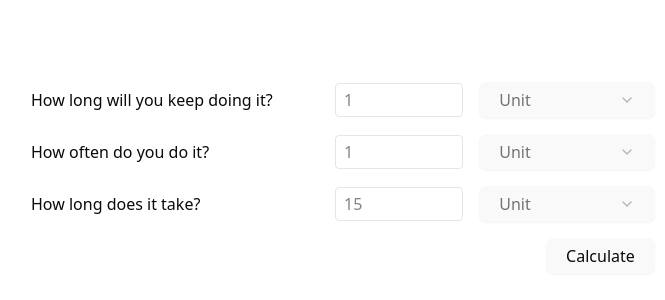
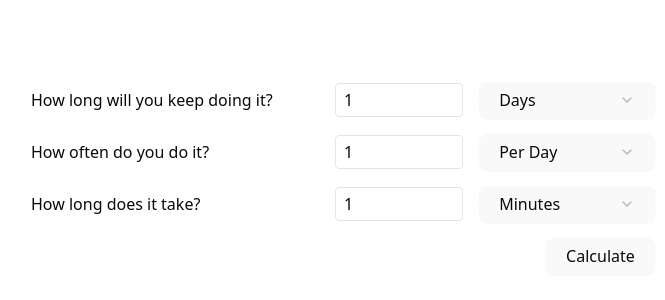
Before and after one commit to szymanskir/is-it-worth-the-time-app, a React (Vite) app: page / in a window 1280 px wide. Shown: the part 214-514 px from the top of the page, without its empty margins (297-962 px from the left). Built offline with nearby package versions, Linux system fonts and the light colour scheme.

Commit message:
chore: configure first tests

```diff
--- a/src/App.tsx
+++ b/src/App.tsx
@@ -1,5 +1,5 @@
 import './App.css'
-import Calculator from './components/Calculator'
+import Calculator from './calculator/Calculator'
 
 function App() {
 
--- /dev/null
+++ b/src/calculator/Calculator.tsx
@@ -0,0 +1,117 @@
+import { useState } from "react";
+import { Button } from "../components/ui/button";
+import { Select, SelectContent, SelectItem, SelectTrigger, SelectValue } from "../components/ui/select";
+import { TimeCalculationInput, HorizonUnit, FrequencyUnit, TaskDurationUnit } from "./TimeCalculationInput";
+
+function Calculator() {
+  const [timeCalculationInput, setTimeCalculationInput] = useState<TimeCalculationInput>({
+    horizonValue: 1,
+    horizonUnit: HorizonUnit.Days,
+    frequencyValue: 1,
+    frequencyUnit: FrequencyUnit.PerDay,
+    taskDuration: 1,
+    taskDurationUnit: TaskDurationUnit.Minutes,
+  });
+
+  const handleInputChange = (field: keyof TimeCalculationInput, value: string | number) => {
+    setTimeCalculationInput((prev) => ({
+      ...prev,
+      [field]: value,
+    }));
+  };
+
+  const handleSubmit = () => {
+    console.log("TimeCalculationInput:", timeCalculationInput);
+  };
+
+  return (
+    <div className="calculator">
+      <div className="input-group flex justify-items-start items-center gap-4 mb-4">
+        <label htmlFor="horizon-value" className="w-2xs text-left">How long will you keep doing it?</label>
+        <input
+          id="horizon-value"
+          type="number"
+          min="1"
+          placeholder="1"
+          className="input border rounded px-2 py-1 w-32"
+          value={timeCalculationInput.horizonValue}
+          onChange={(e) => handleInputChange("horizonValue", e.target.value)}
+        />
+        <Select
+          onValueChange={(value) => handleInputChange("horizonUnit", value as HorizonUnit)}
+          value={timeCalculationInput.horizonUnit}
+        >
+          <SelectTrigger className="w-44 border rounded px-2 py-1">
+            <SelectValue placeholder="Unit" />
+          </SelectTrigger>
+          <SelectContent>
+            <SelectItem value={HorizonUnit.Days}>Days</SelectItem>
+            <SelectItem value={HorizonUnit.Weeks}>Weeks</SelectItem>
+            <SelectItem value={HorizonUnit.Months}>Months</SelectItem>
+            <SelectItem value={HorizonUnit.Years}>Years</SelectItem>
+          </SelectContent>
+        </Select>
+      </div>
+
+      <div className="input-group flex justify-items-start items-center gap-4 mb-4">
+        <label htmlFor="frequency-value" className="w-2xs text-left">How often do you do it?</label>
+        <input
+          id="frequency-value"
+          type="number"
+          min="1"
+          placeholder="1"
+          className="input border rounded px-2 py-1 w-32"
+          value={timeCalculationInput.frequencyValue}
+          onChange={(e) => handleInputChange("frequencyValue", e.target.value)}
+        />
+        <Select
+          onValueChange={(value) => handleInputChange("frequencyUnit", value as FrequencyUnit)}
+          value={timeCalculationInput.frequencyUnit}
+        >
+          <SelectTrigger className="w-44 border rounded px-2 py-1">
+            <SelectValue placeholder="Unit" />
+          </SelectTrigger>
+          <SelectContent>
+            <SelectItem value={FrequencyUnit.PerDay}>Per Day</SelectItem>
+            <SelectItem value={FrequencyUnit.PerWeek}>Per Week</SelectItem>
+            <SelectItem value={FrequencyUnit.PerMonth}>Per Month</SelectItem>
+            <SelectItem value={FrequencyUnit.PerYear}>Per Year</SelectItem>
+          </SelectContent>
+        </Select>
+      </div>
+
+      <div className="input-group flex items-center gap-4 mb-4">
+        <label htmlFor="task-duration" className="w-2xs text-left">How long does it take?</label>
+        <input
+          id="task-duration"
+          type="number"
+          min="1"
+          placeholder="15"
+          className="input border rounded px-2 py-1 w-32"
+          value={timeCalculationInput.taskDuration}
+          onChange={(e) => handleInputChange("taskDuration", e.target.value)}
+        />
+        <Select
+          onValueChange={(value) => handleInputChange("taskDurationUnit", value as TaskDurationUnit)}
+          value={timeCalculationInput.taskDurationUnit}
+        >
+          <SelectTrigger className="w-44 border rounded px-2 py-1">
+            <SelectValue placeholder="Unit" />
+          </SelectTrigger>
+          <SelectContent>
+            <SelectItem value={TaskDurationUnit.Seconds}>Seconds</SelectItem>
+            <SelectItem value={TaskDurationUnit.Minutes}>Minutes</SelectItem>
+            <SelectItem value={TaskDurationUnit.Hours}>Hours</SelectItem>
+            <SelectItem value={TaskDurationUnit.Days}>Days</SelectItem>
+          </SelectContent>
+        </Select>
+      </div>
+      <div className="flex items-right justify-end gap-4 mb-4">
+        <Button variant="outline" onClick={handleSubmit}>Calculate</Button>
+      </div>
+    </div>
+  );
+}
+
+
+export default Calculator;
--- /dev/null
+++ b/src/calculator/TimeCalculationInput.ts
@@ -0,0 +1,29 @@
+export enum HorizonUnit {
+  Days = "days",
+  Weeks = "weeks",
+  Months = "months",
+  Years = "years",
+}
+
+export enum FrequencyUnit {
+  PerDay = "day",
+  PerWeek = "week",
+  PerMonth = "month",
+  PerYear = "year",
+}
+
+export enum TaskDurationUnit {
+  Seconds = "second",
+  Minutes = "minute",
+  Hours = "hour",
+  Days = "day",
+}
+
+export type TimeCalculationInput = {
+  horizonValue: number;
+  horizonUnit: HorizonUnit;
+  frequencyValue: number;
+  frequencyUnit: FrequencyUnit;
+  taskDuration: number;
+  taskDurationUnit: TaskDurationUnit;
+};
--- /dev/null
+++ b/src/calculator/calculations.ts
@@ -0,0 +1,38 @@
+import { HorizonUnit, TaskDurationUnit, TimeCalculationInput } from "./TimeCalculationInput";
+import { Duration } from "luxon";
+
+function horizonToDuration(horizonValue: number, horizonUnit: HorizonUnit): Duration {
+    switch (horizonUnit) {
+        case HorizonUnit.Days:
+            return Duration.fromObject({ days: horizonValue });
+        case HorizonUnit.Weeks:
+            return Duration.fromObject({ weeks: horizonValue })
+        case HorizonUnit.Months:
+            return Duration.fromObject({ months: horizonValue })
+        case HorizonUnit.Years:
+            return Duration.fromObject({ years: horizonValue })
+        default:
+            throw new Error(`Unknown horizon unit: ${horizonUnit}`)
+    }
+}
+
+function taskDurationtoDuration(taskDurationValue: number, taskDurationUnit: TaskDurationUnit): Duration {
+    switch(taskDurationUnit) {
+        case TaskDurationUnit.Seconds:
+            return Duration.fromObject({ seconds: taskDurationValue });
+        case TaskDurationUnit.Minutes:
+            return Duration.fromObject({ minutes: taskDurationValue });
+        case TaskDurationUnit.Hours:
+            return Duration.fromObject({ hours: taskDurationValue });
+        case TaskDurationUnit.Days:
+            return Duration.fromObject({ days: taskDurationValue });
+        default:
+            throw new Error(`Unknown task duration unit: ${taskDurationUnit}`)
+    }
+}
+
+
+export function calculatePotentialSavedTime(calculationInput: TimeCalculationInput): number {
+    const taskOccurenceCount = calculationInput.horizonValue / calculationInput.frequencyValue;
+    return taskDurationtoDuration(calculationInput.taskDuration, calculationInput.taskDurationUnit).as("seconds") * taskOccurenceCount;
+}
--- a/src/components/Calculator.tsx
+++ /dev/null
@@ -1,79 +0,0 @@
-import { Button } from './ui/button'
-import { Select, SelectContent, SelectItem, SelectTrigger, SelectValue } from './ui/select'
-
-function Calculator() {
-  return (
-    <div className="calculator">
-      <div className="input-group flex justify-items-start items-center gap-4 mb-4">
-        <label htmlFor="horizon-value" className="w-2xs text-left">How long will you keep doing it?</label>
-        <input
-          id="horizon-value"
-          type="number"
-          min="1"
-          placeholder="1"
-          className="input border rounded px-2 py-1 w-32"
-        />
-        <Select>
-          <SelectTrigger className="w-44 border rounded px-2 py-1">
-            <SelectValue placeholder="Unit" />
-          </SelectTrigger>
-          <SelectContent>
-            <SelectItem value="days">Days</SelectItem>
-            <SelectItem value="weeks">Weeks</SelectItem>
-            <SelectItem value="months">Months</SelectItem>
-            <SelectItem value="years">Years</SelectItem>
-          </SelectContent>
-        </Select>
-      </div>
-
-      <div className="input-group flex justify-items-start items-center gap-4 mb-4">
-        <label htmlFor="frequency-value" className="w-2xs text-left">How often do you do it?</label>
-        <input
-          id="frequency-value"
-          type="number"
-          min="1"
-          placeholder="1"
-          className="input border rounded px-2 py-1 w-32"
-        />
-        <Select>
-          <SelectTrigger className="w-44 border rounded px-2 py-1">
-            <SelectValue placeholder="Unit" />
-          </SelectTrigger>
-          <SelectContent>
-            <SelectItem value="day">Per Day</SelectItem>
-            <SelectItem value="week">Per Week</SelectItem>
-            <SelectItem value="month">Per Month</SelectItem>
-            <SelectItem value="year">Per Year</SelectItem>
-          </SelectContent>
-        </Select>
-      </div>
-
-      <div className="input-group flex items-center gap-4 mb-4">
-      <label htmlFor="task-duriation" className="w-2xs text-left">How long does it take?</label>
-        <input
-          id="task-duration"
-          type="number"
-          min="1"
-          placeholder="15"
-          className="input border rounded px-2 py-1 w-32"
-        />
-        <Select>
-          <SelectTrigger className="w-44 border rounded px-2 py-1">
-            <SelectValue placeholder="Unit" />
-          </SelectTrigger>
-          <SelectContent>
-            <SelectItem value="second">Seconds</SelectItem>
-            <SelectItem value="minute">Minutes</SelectItem>
-            <SelectItem value="hour">Hours</SelectItem>
-            <SelectItem value="day">Days</SelectItem>
-          </SelectContent>
-        </Select>
-      </div>
-      <div className="flex items-right justify-end gap-4 mb-4">
-        <Button variant="outline">Calculate</Button>
-      </div>
-    </div>
-  )
-}
-
-export default Calculator
```
Also changed, not shown: package.json (+7 -2 lines), 2 other files (tests, documents, lock files or other folders).
